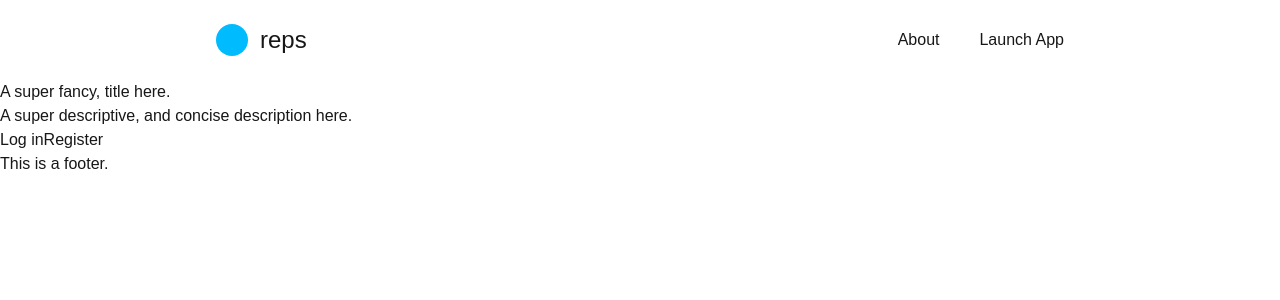
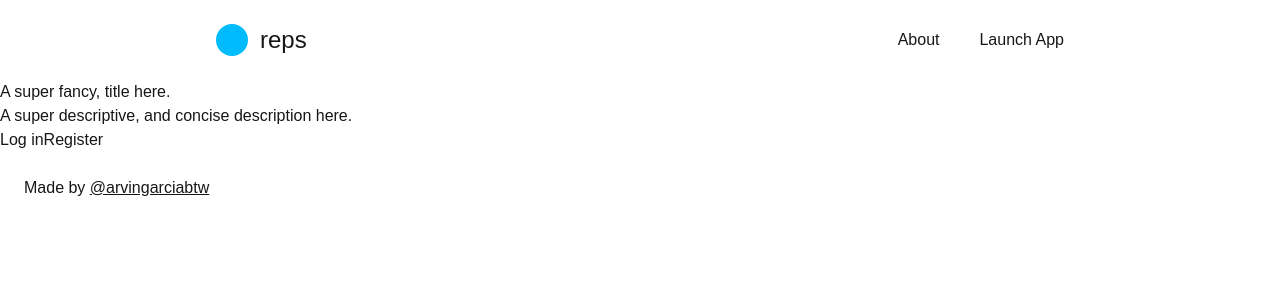
Before and after one commit to arvingarciabtw/reps, a Next.js app: page / in a window 1280 px wide. Shown: the top 300 px of the page. Built offline with nearby package versions, Linux system fonts and the light colour scheme; a web font is replaced by a local one.

Commit message:
feat: footer component

```diff
--- a/app/ui/footer.tsx
+++ b/app/ui/footer.tsx
@@ -1,3 +1,17 @@
 export default function Footer() {
-  return <p>This is a footer.</p>;
+	return (
+		<footer className="m-auto p-6 text-(--color-gray-1)">
+			<p>
+				Made by{" "}
+				<a
+					href="https://github.com/arvingarciabtw"
+					target="_blank"
+					rel="noopener noreferrer"
+					className="text-(--color-primary) underline hover:no-underline"
+				>
+					@arvingarciabtw
+				</a>
+			</p>
+		</footer>
+	);
 }
```
